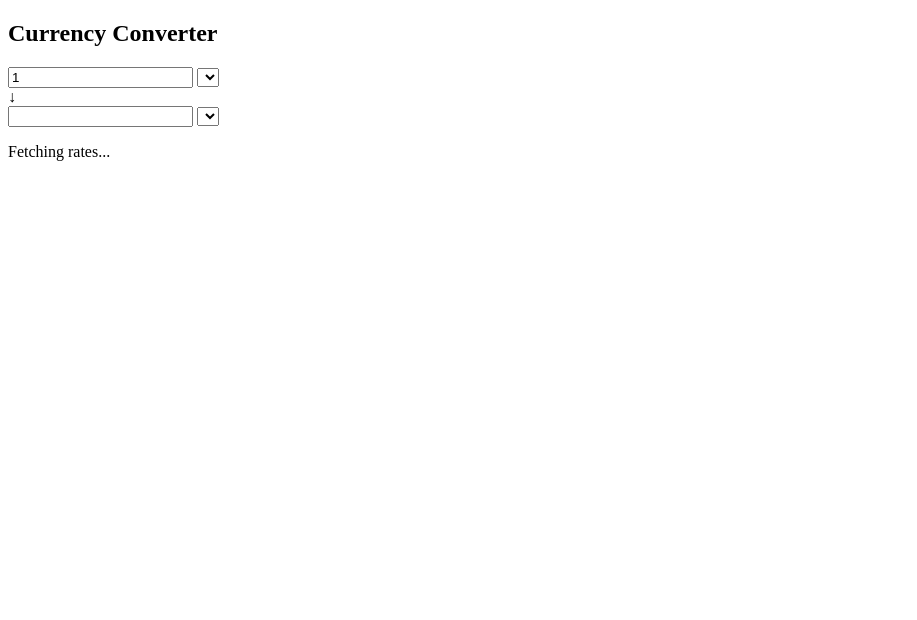
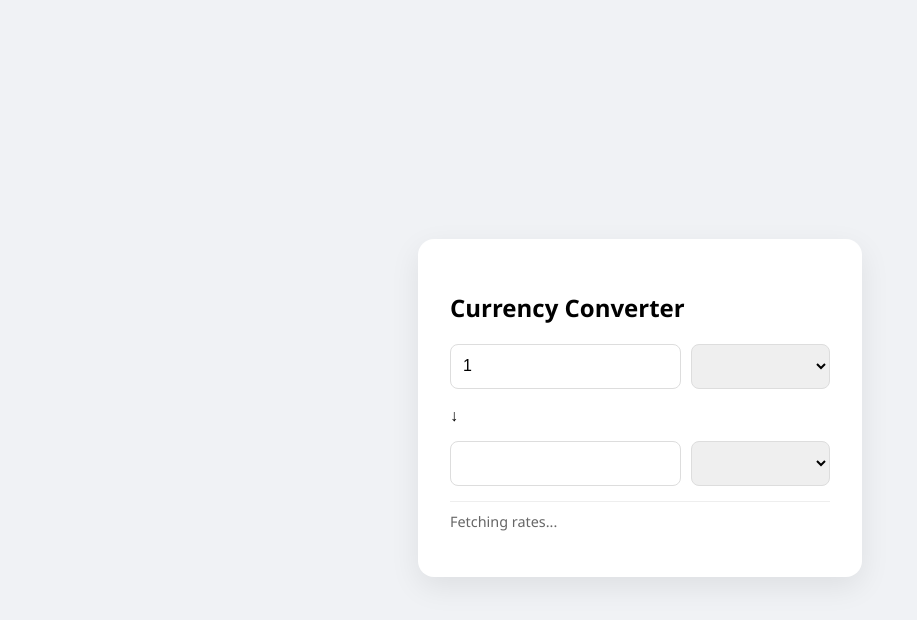
Before and after one commit to MarufHasanCSE/Currency-Converter-with-Live-Exchange-Rates, a plain HTML site: page index.html in a window 1280 px wide. Shown: the whole page, without its empty margins (0-917 px from the left). Drawn offline with Linux system fonts and the light colour scheme.

Commit message:
first commit

```diff
--- a/index.html
+++ b/index.html
@@ -4,6 +4,7 @@
     <meta charset="UTF-8">
     <meta name="viewport" content="width=device-width, initial-scale=1.0">
     <title>Document</title>
+    <link rel="stylesheet" href="style.css">
 </head>
 <body>
     <div class="converter-box">
--- /dev/null
+++ b/style.css
@@ -0,0 +1,40 @@
+body {
+    background: #f0f2f5;
+    font-family: 'Segoe UI', sans-serif;
+    display: flex;
+    justify-content: center;
+    align-items: center;
+    height: 100vh;
+}
+
+.converter-box {
+    background: white;
+    padding: 2rem;
+    border-radius: 16px;
+    box-shadow: 0 10px 30px rgba(0,0,0,0.08);
+    width: 380px;
+}
+
+.input-container {
+    display: flex;
+    gap: 10px;
+    margin: 15px 0;
+}
+
+input, select {
+    padding: 12px;
+    border: 1px solid #ddd;
+    border-radius: 8px;
+    font-size: 1rem;
+}
+
+input { width: 60%; }
+select { width: 40%; cursor: pointer; }
+
+#rate-text {
+    font-size: 0.9rem;
+    color: #666;
+    margin-top: 15px;
+    border-top: 1px solid #eee;
+    padding-top: 10px;
+}
```
